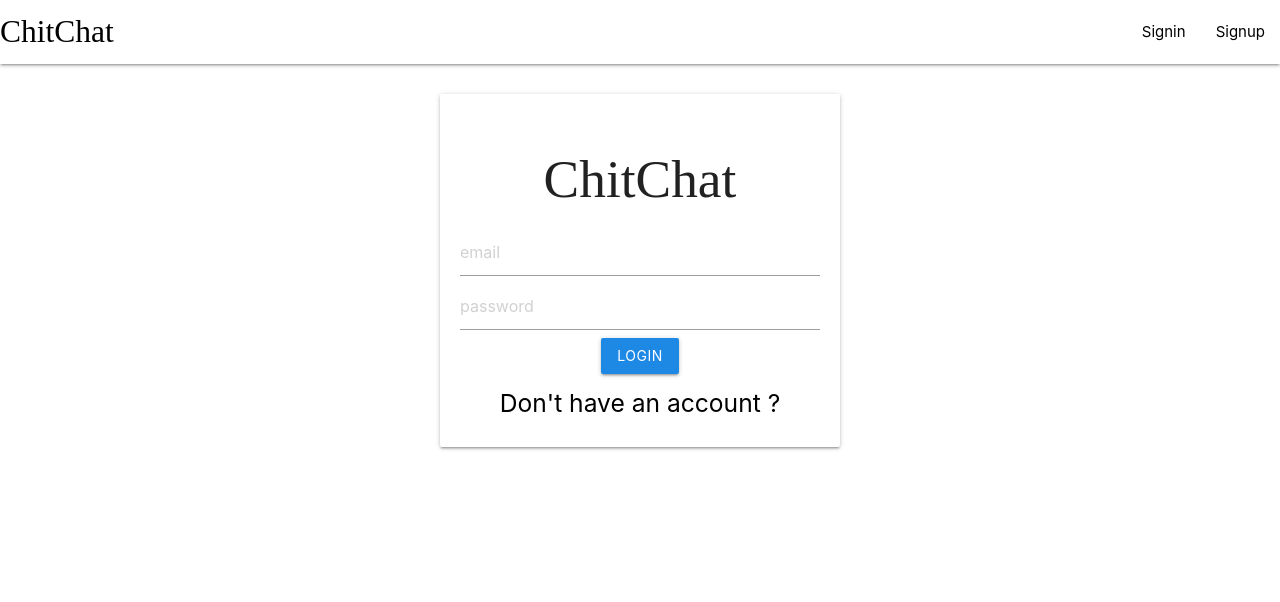
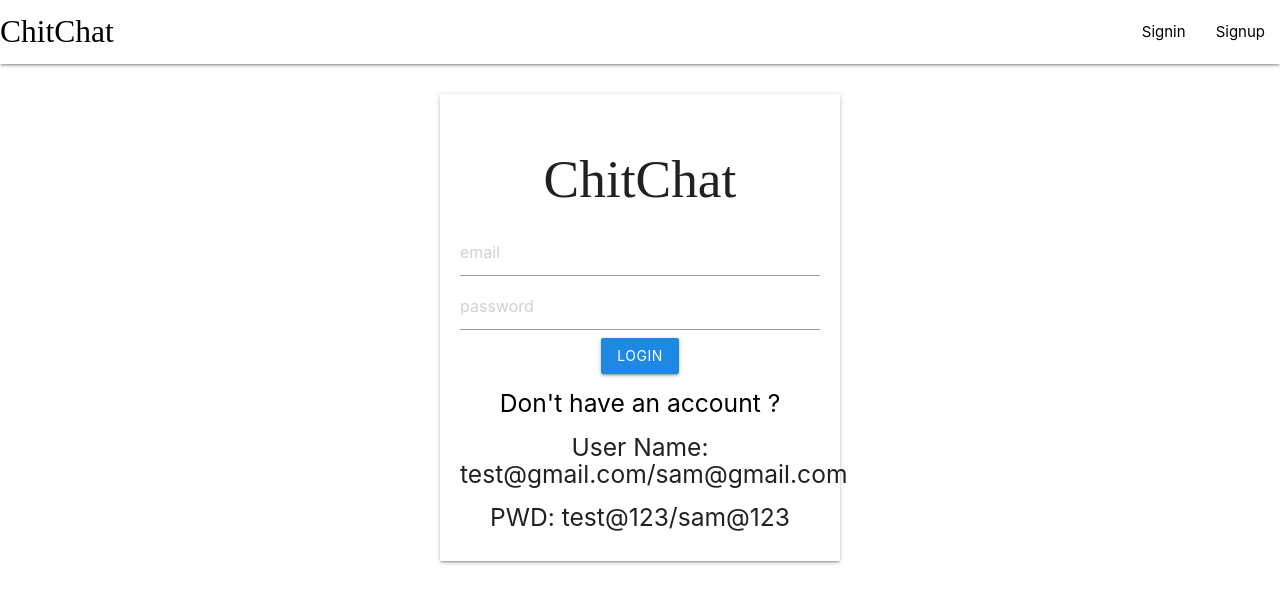
Before and after one commit to Shshankm597/ChitChat, a React (Create React App) app: page /signin in a window 1280 px wide. Shown: the top 602 px of the page. Built offline with nearby package versions, Linux system fonts and the light colour scheme; a web font is replaced by a local one.

Commit message:
feat: test users added

```diff
--- a/src/components/screens/SignIn.js
+++ b/src/components/screens/SignIn.js
@@ -62,6 +62,8 @@ const SignIn  = ()=>{
             <h5>
                 <Link to="/signup">Don't have an account ?</Link>
             </h5>
+            <h5>User Name: test@gmail.com/sam@gmail.com </h5>
+            <h5>PWD: test@123/sam@123 </h5>
 
         </div>
       </div>
```
